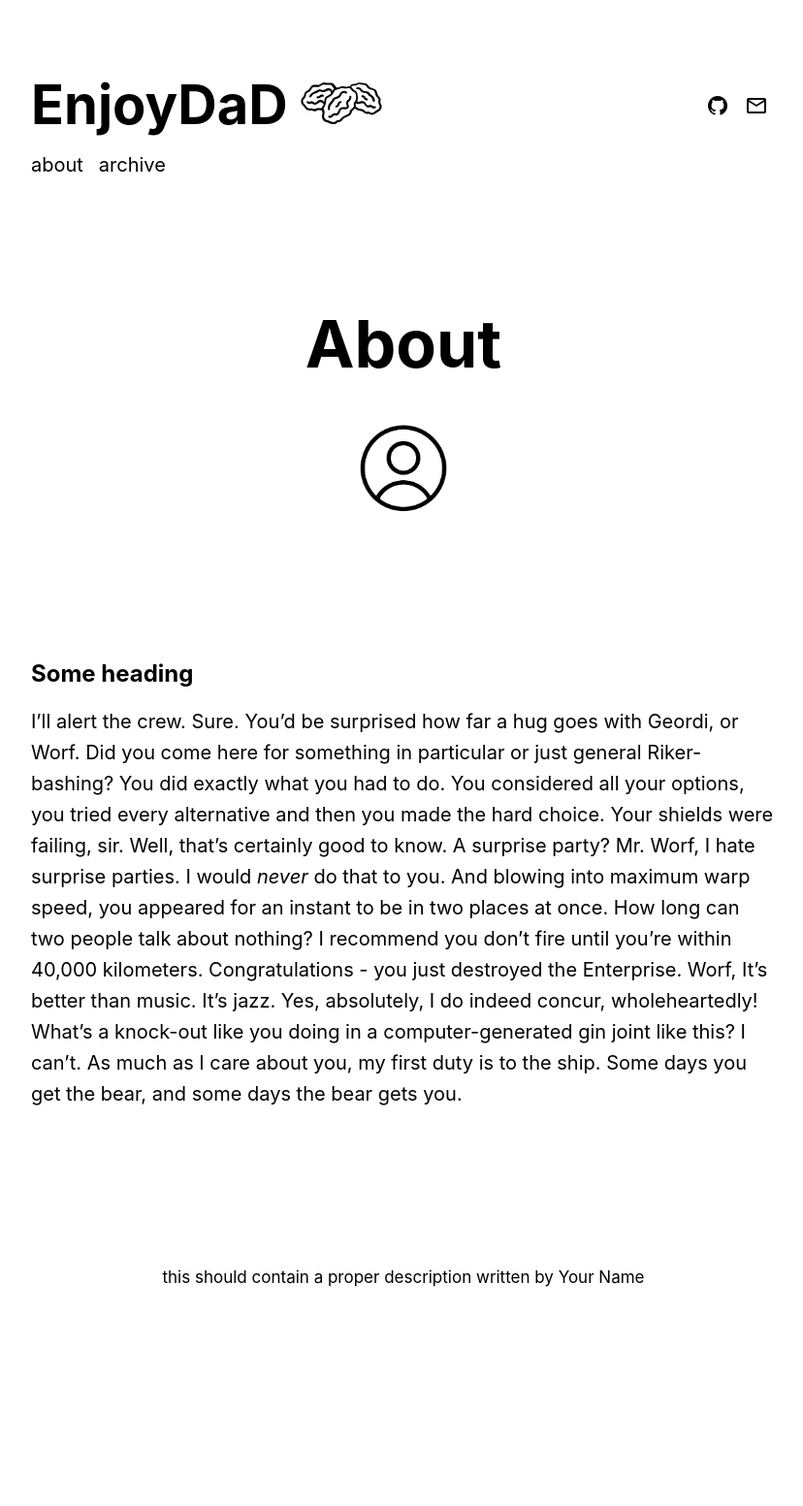
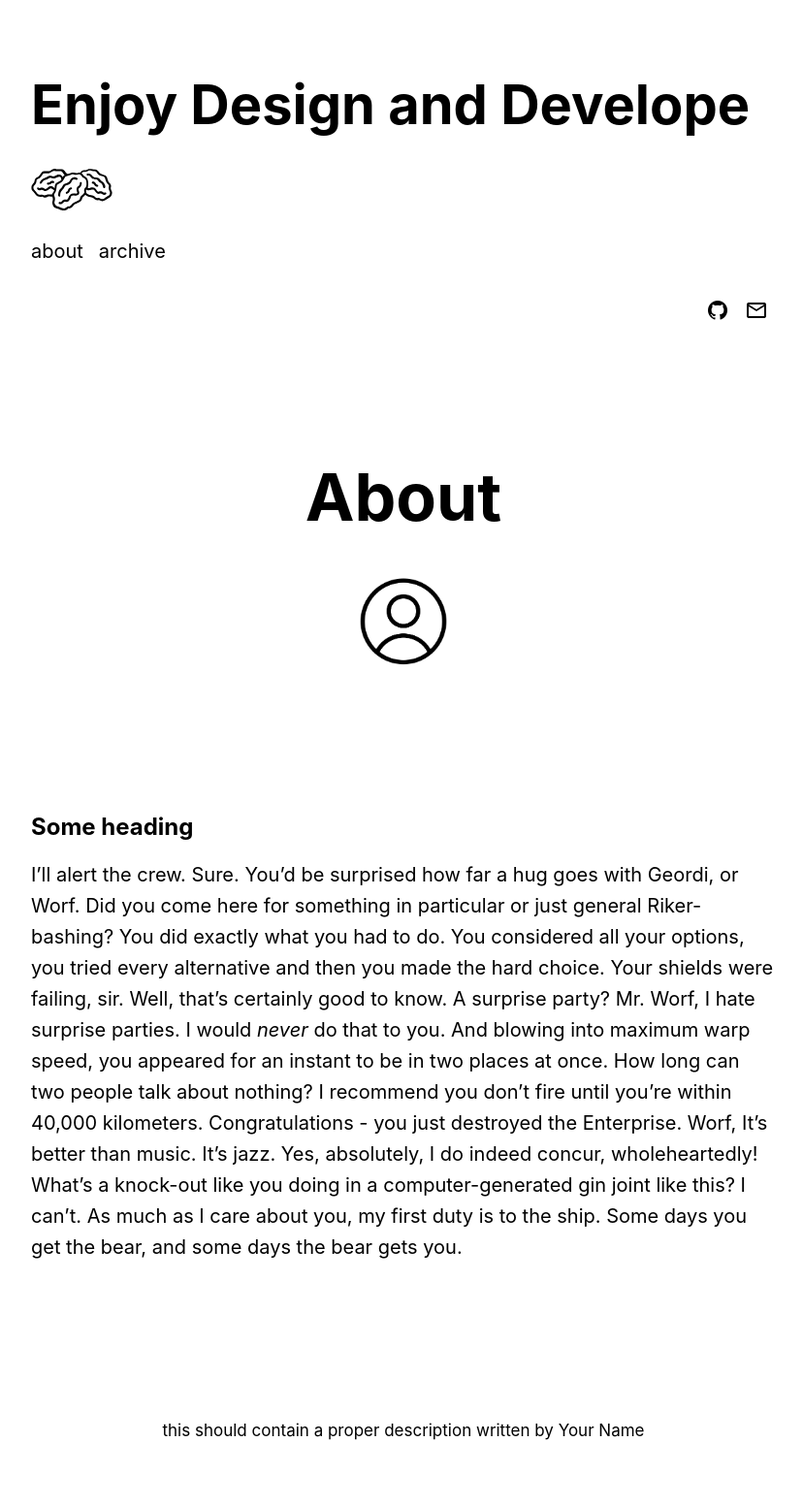
Before and after one commit to enjoyDaD/enjoyDaD, a Jekyll site: the page built from about.md, in a window 1280 px wide. Shown: the whole page at 97% size, without its empty margins (224-1052 px from the left). Built offline with Jekyll 4.4.1, drawn with Linux system fonts in a browser that asks for light colours; some web fonts are replaced; before the commit the page ends 1395 px from its top, so only the background shows below that.

Commit message:
title 변경

```diff
--- a/_config.yml
+++ b/_config.yml
@@ -7,7 +7,7 @@ url                          : "https://enjoyDaD.github.io" # the base hostname
                                   # `http://<username>.github.io` - for GitHub
 
 blog:
-  title                      : EnjoyDaD
+  title                      : Enjoy Design and Develope
   description                  : >
                                this should contain a proper description
 
```
